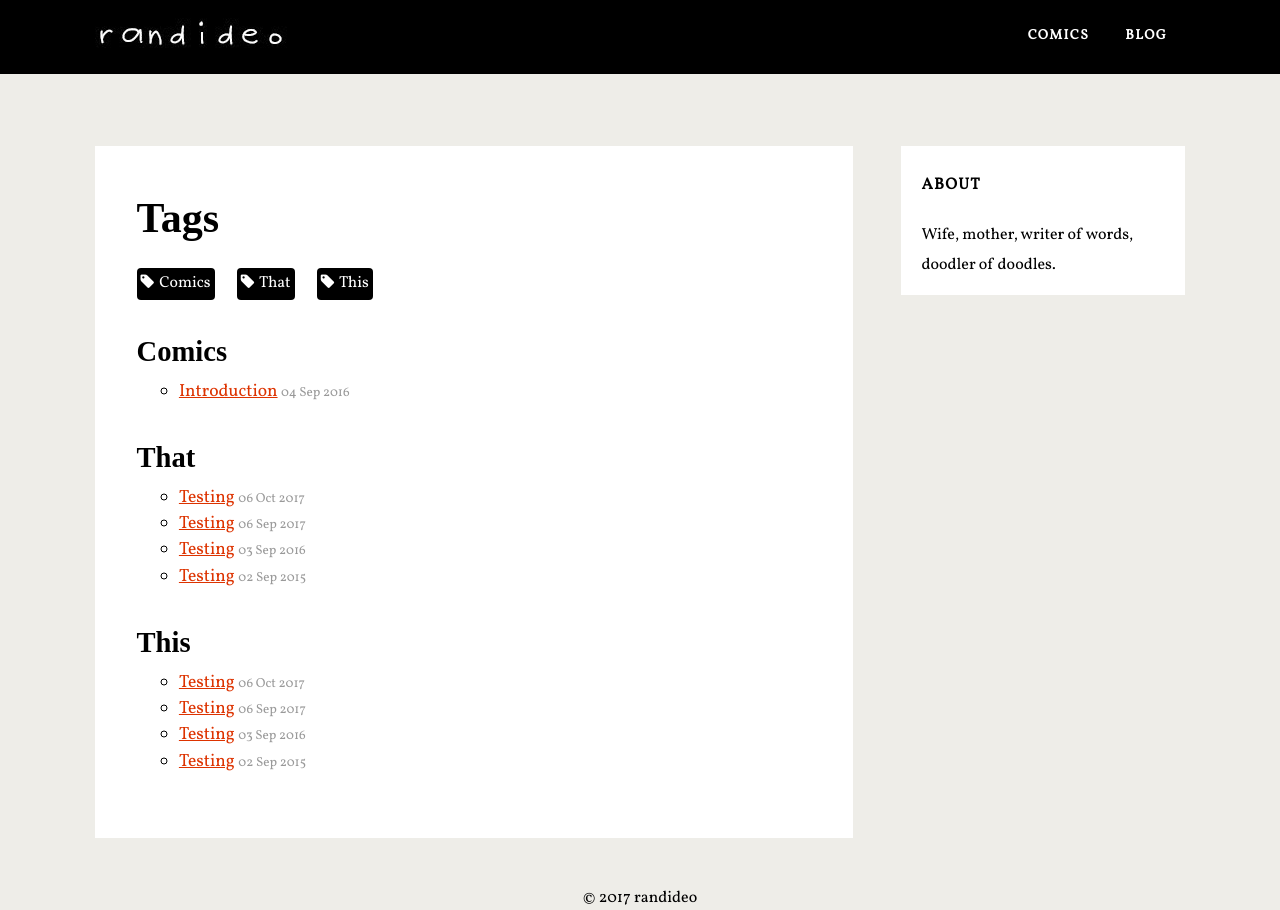
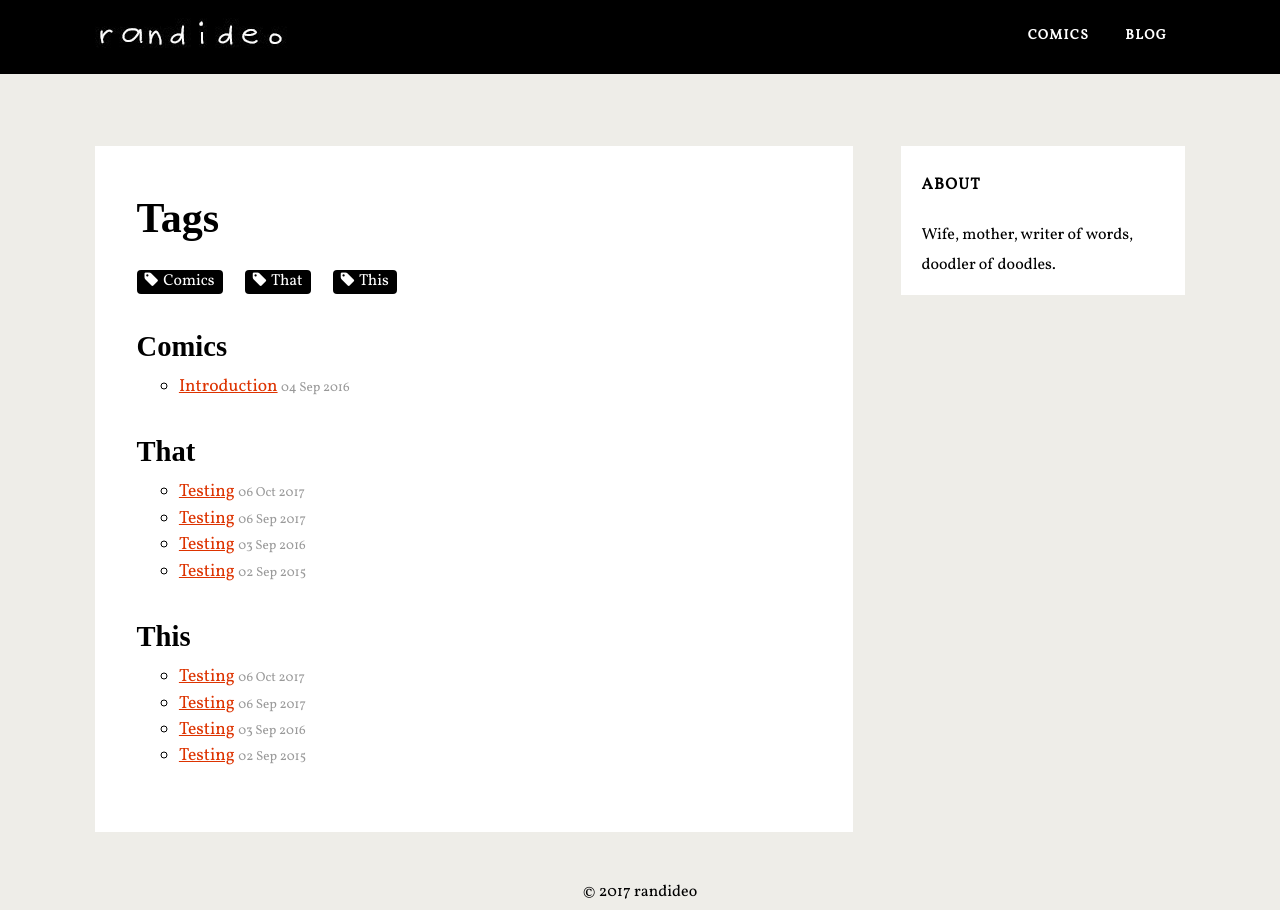
Before and after one commit to randideo/randideo.github.io, a Jekyll site: the page built from tags.html, in a window 1280 px wide. Built offline with Jekyll 4.4.1, drawn with Linux system fonts in a browser that asks for light colours; nearby versions of some CDN libraries; some web fonts are replaced; comment, search, counter and statistics services are not loaded.

Commit message:
Update tags.html

```diff
--- a/tags.html
+++ b/tags.html
@@ -87,7 +87,7 @@ Here we generate all the tags.
 .codinfox-tag-mark{
     display: inline-block;
     background: #000;
-    padding: 4px;
+    padding: 0 .5rem;
     margin-right: .5rem;
     border-radius: 4px;
     color: #fff;
```
